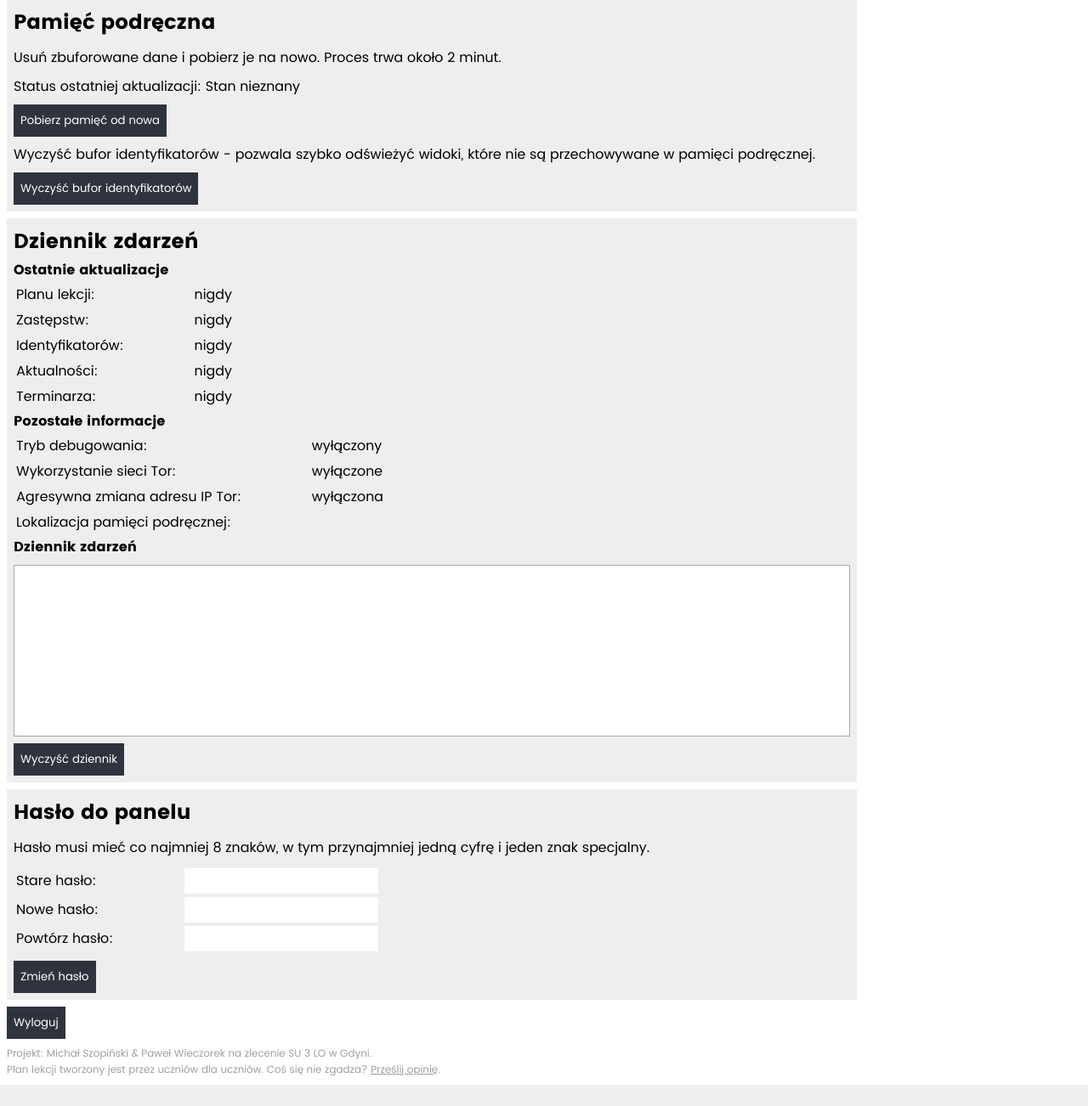
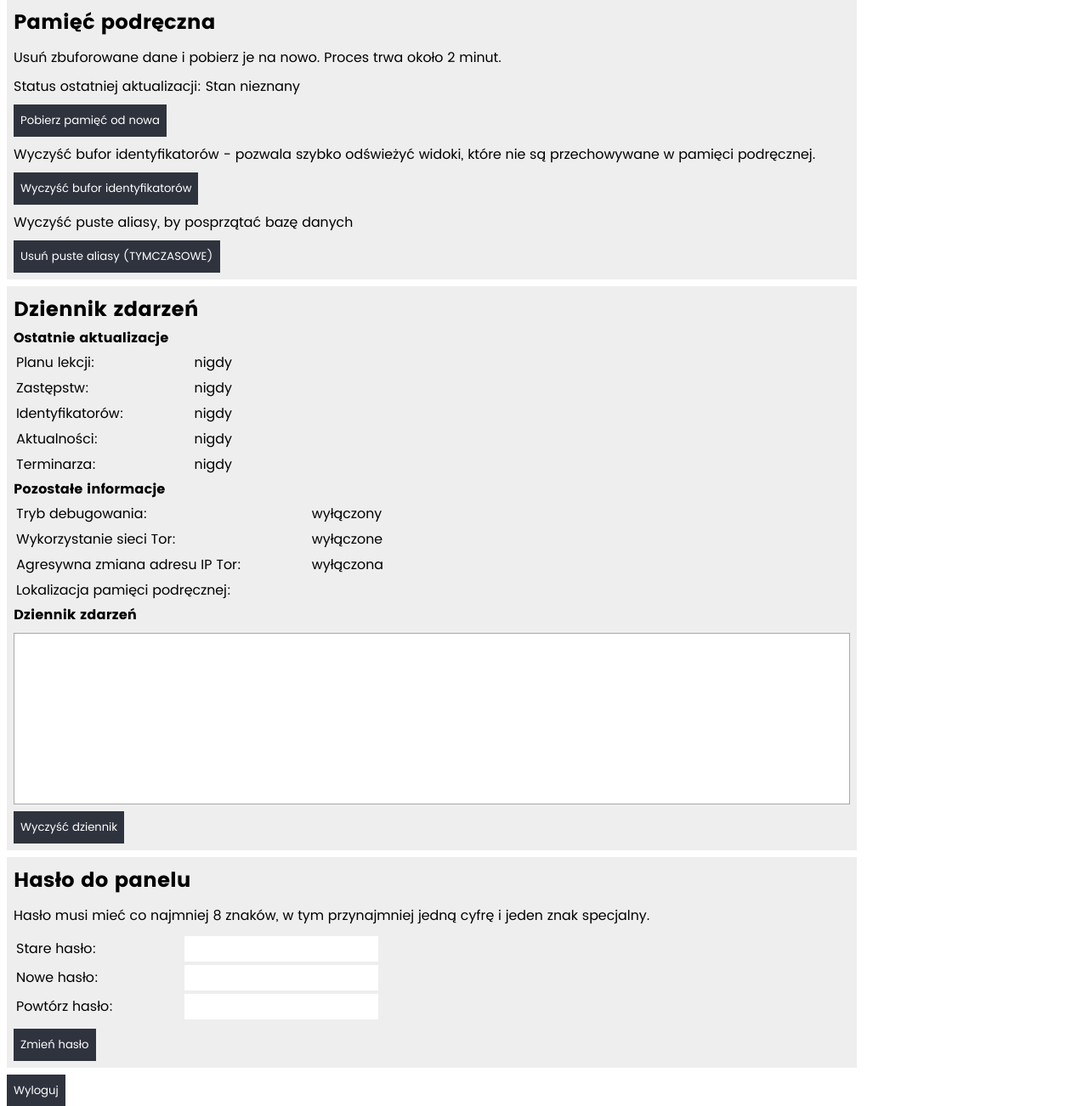
Before and after one commit to cerber-os/lo3-chmura, a Django app: template chmura/templates/chmura/admin.html in a window 1280 px wide. Shown: the part 1784-3086 px from the top of the page at 85% size. Before the commit the page ends 3061 px from the top, so only its background shows below. Run offline with Django 3.2, Linux system fonts and the light colour scheme; the template is opened without the code that fills it, so the values that code supplies are empty.

Commit message:
Naprawiono pobieranie zastępstw i dodano usunięty przycisk

```diff
--- a/chmura/subst.py
+++ b/chmura/subst.py
@@ -79,7 +79,7 @@ def updateSubstitution():
                     log.warning('Błąd podczas aktualizacji ' + str(day) + '. zastępstwa', str(traceback.format_exc()))
                 else:
                     log.info('Błąd podczas aktualizacji ' + str(day) + '. zastępstwa', str(traceback.format_exc()))
-                break
+                result = {'dane': [], 'notka': ''}
         with open(CACHE_LOCATION + 'substitution/' + period + '.sbt', 'wb') as f:
             pickle.dump(result, f, 2)
         sleep(10)
--- a/chmura/templates/chmura/admin.html
+++ b/chmura/templates/chmura/admin.html
@@ -156,6 +156,15 @@
 	{% endif %}
 	<form method="post" action="/admin/clearcache/"><input type="submit" value="Wyczyść pamięć">{% csrf_token %}</form>
 	{% endif %}
+
+    <p>
+		Wyczyść puste aliasy, by posprzątać bazę danych
+	</p>
+    <form action="/admin/clearEmptyAliases/">
+    {% csrf_token %}
+    <input type="submit" value="Usuń puste aliasy (TYMCZASOWE)">
+    <!--Ambitny Frontend designerze, NIE USUWAJ MI TEGO PRZYCISKU!!!-->
+    </form>
 </section>
 <section>
 	<h2>Dziennik zdarzeń</h2>
```
Also changed, not shown: chmura/views.py (line endings or trailing spaces).
